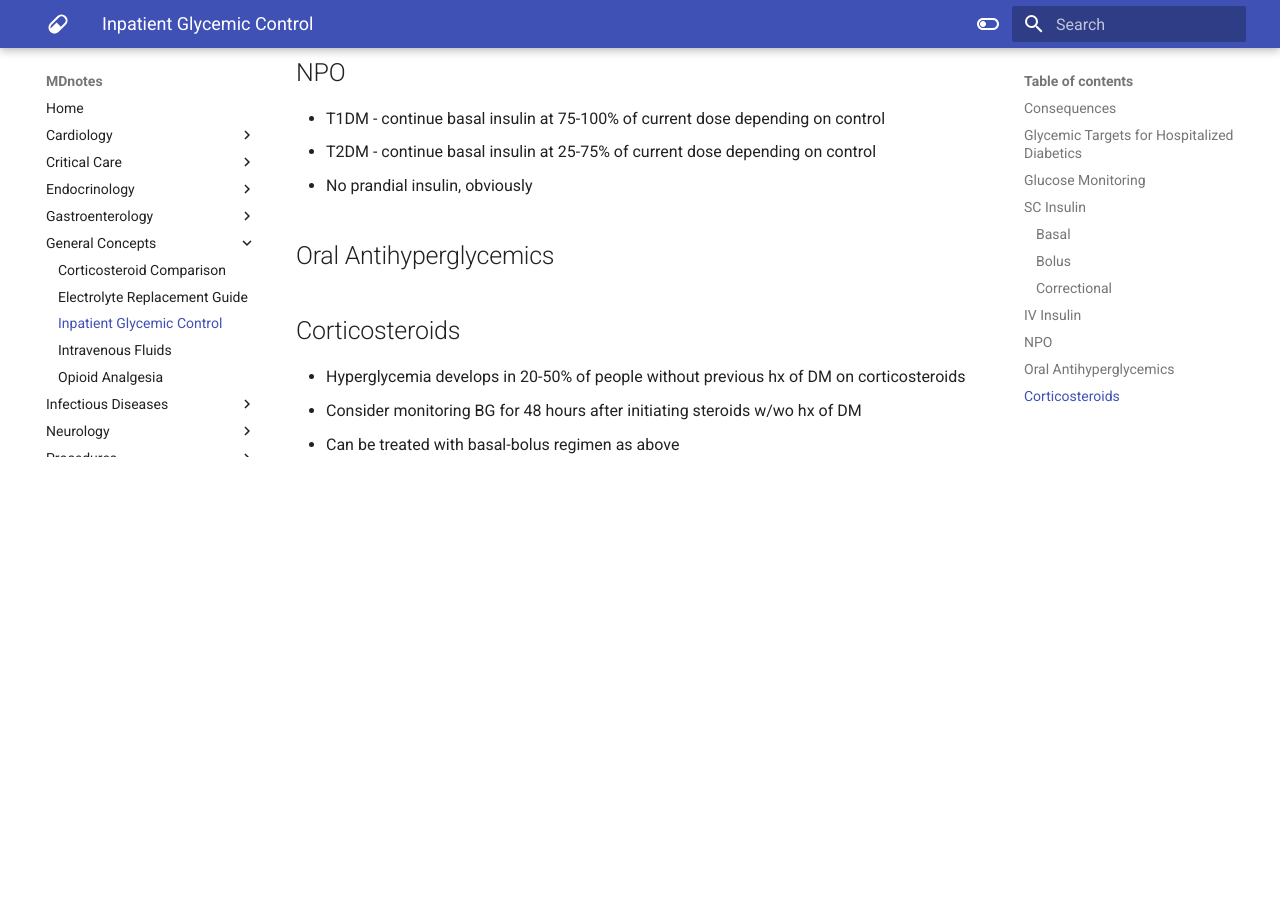
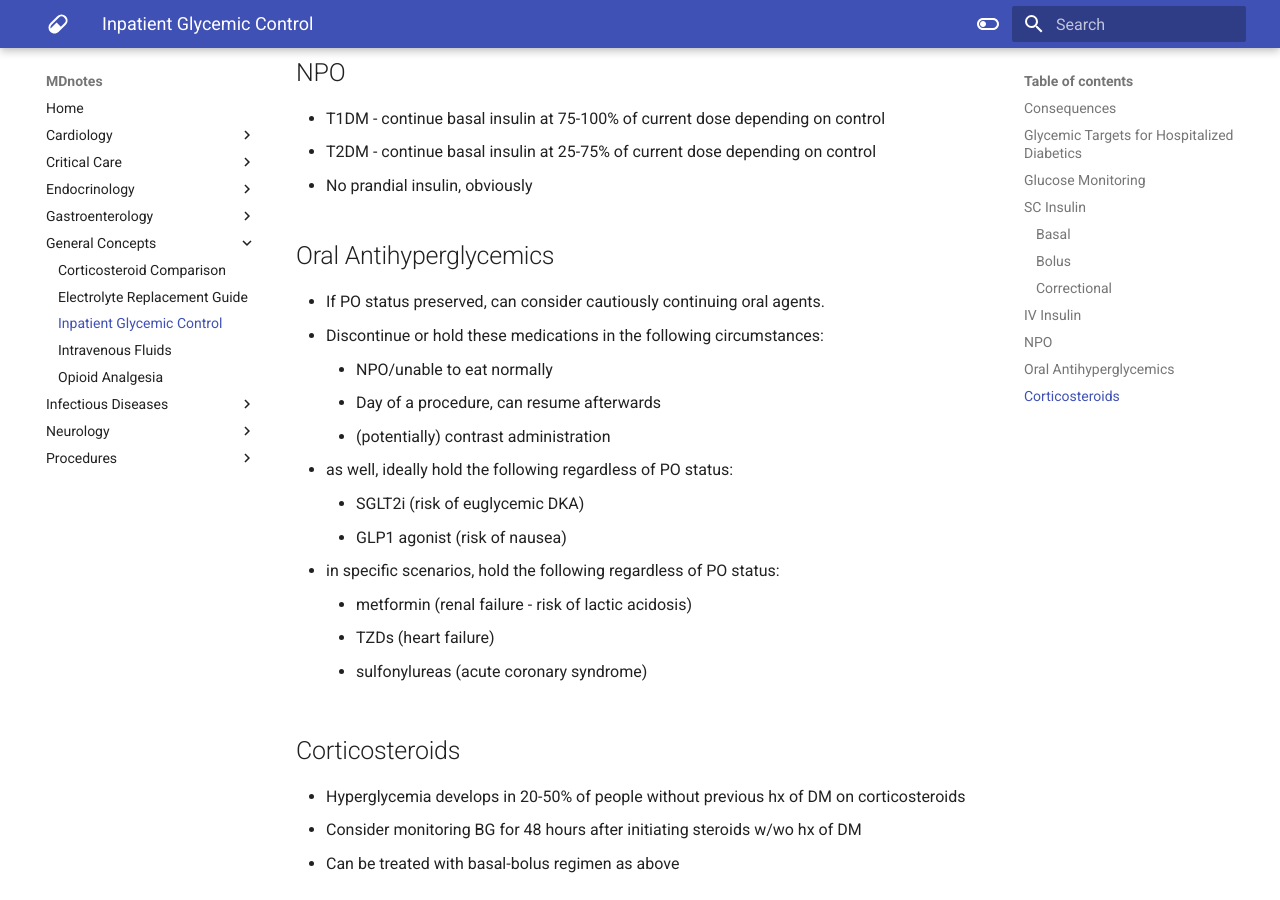
Before and after one commit to jzpero/mdnotes, an MkDocs documentation site: the page built from docs/General Concepts/Inpatient Glycemic Control.md, in a window 1280 px wide and 900 px high, scrolled down 1964 px. Built offline with MkDocs 1.6.1 and Material for MkDocs 9.7.7, drawn with Linux system fonts in a browser that asks for light colours; before the commit the page ends 2445 px from its top, so only the background shows below that.

Commit message:
vault backup: 2021-06-30 20:42:01
Affected files:

"docs/General Concepts/Inpatient Glycemic Control.md"

```diff
--- a/docs/General Concepts/Inpatient Glycemic Control.md
+++ b/docs/General Concepts/Inpatient Glycemic Control.md
@@ -62,6 +62,19 @@ CBG may be inaccurate in critically ill due to peripheral hypoperfusion.
 
 ## Oral Antihyperglycemics
 
+-   If PO status preserved, can consider cautiously continuing oral agents.
+-   Discontinue or hold these medications in the following circumstances:
+    -   NPO/unable to eat normally
+    -   Day of a procedure, can resume afterwards
+    -   (potentially) contrast administration
+-   as well, ideally hold the following regardless of PO status:
+    -   SGLT2i (risk of euglycemic DKA)
+    -   GLP1 agonist (risk of nausea)
+-   in specific scenarios, hold the following regardless of PO status:
+    -   metformin (renal failure - risk of lactic acidosis)
+    -   TZDs (heart failure)
+    -   sulfonylureas (acute coronary syndrome)
+
 ## Corticosteroids
 
 -   Hyperglycemia develops in 20-50% of people without previous hx of DM on corticosteroids
```
